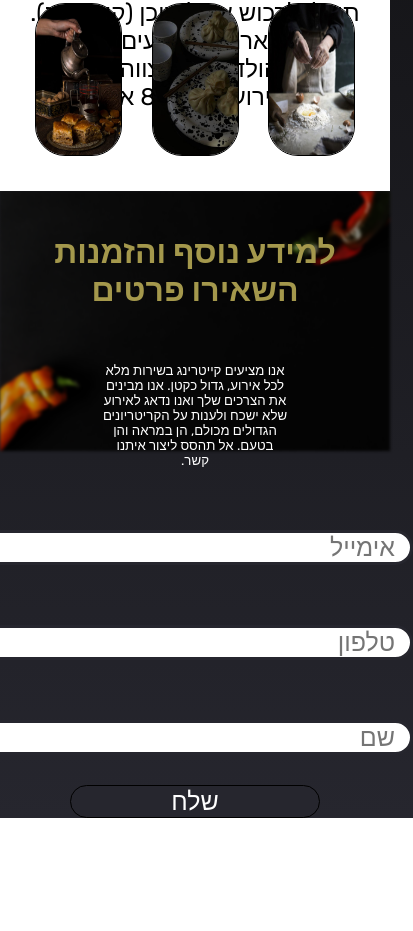
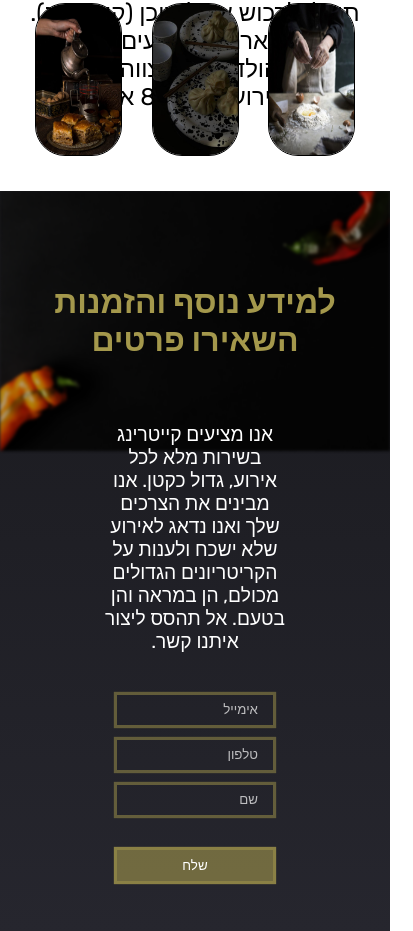
Before and after one commit to YardenSamorai/Chayxana-website, a React (Create React App) app: page / in a window 390 px wide. Shown: the part 934-1865 px from the top of the page, 413 px wide, since content can reach past the window. Before the commit the page ends 1752 px from the top, so only its background shows below. Built offline with nearby package versions, Linux system fonts and the light colour scheme; a web font is replaced by a local one.

Commit message:
Added responsiveness

```diff
--- a/src/components/ContactUs/ContactUs.css
+++ b/src/components/ContactUs/ContactUs.css
@@ -1,10 +1,15 @@
 .contact-container {
     position: relative;
+    /* background: url("../../assets/peppers.jpg");
+    background-size: cover; */
+    overflow: hidden;
+    padding: 50px 0;
 }
 
 .contact-bg {
     filter: brightness(0.7) blur(1.4px);
     position: absolute;
+    top: 0;
     z-index: -1;
     width: 100%;
     height: auto;
@@ -26,15 +31,16 @@
     padding: 10px;
 }
 
-.contact-form-header > h3 {
+.contact-form-header>h3 {
     color: var(--color-green);
     text-align: center;
     font-size: 2.0em;
 }
 
-.contact-form-header > h5 {
+.contact-form-header>h5 {
     color: white;
     font-weight: 400;
+    font-size: 1.2em;
     width: 50%;
     text-align: center;
 }
@@ -44,46 +50,16 @@
     flex-direction: column;
     justify-content: center;
     align-items: center;
+    width: 40%;
+    margin: auto;
 }
 
 .contact-us-inputs>input {
-    font-size: 25px;
-    margin: 30px;
-    width: 400px;
-    text-align: right;
-    -webkit-appearance: none;
-    border-radius: 100px;
-    border: 3px solid #26262E;
-    padding: 0 15px;
-
+    margin-bottom: 15px;
 }
 
-input::-webkit-outer-spin-button,
-input::-webkit-inner-spin-button {
-    -webkit-appearance: none;
-    margin: 0;
-}
-
-button {
-    width: 250px;
-    font-size: 25px;
-    border: 1px solid black;
-    border-radius: 20px;
-    display: flex;
-    justify-content: center;
-    background-color: #26262E;
-    color: white
-}
-
-button:hover {
-    background-color: #676770;
-    color: white;
-    transition-duration: 0.4s;
-}
-
-input:hover {
-    transition-duration: 0.4s;
-    box-shadow: 0px 0px 7px 4px #000000;
+.contact-us-inputs > button {
+    margin-top: 20px;
 }
 
 .contact-us-header>h5 {
--- a/src/components/ContactUs/ContactUs.js
+++ b/src/components/ContactUs/ContactUs.js
@@ -72,10 +72,10 @@ const ContactUs = () => {
                         <h5>אנו מציעים קייטרינג בשירות מלא לכל אירוע, גדול כקטן. אנו מבינים את הצרכים שלך ואנו נדאג לאירוע שלא ישכח ולענות על הקריטריונים הגדולים מכולם, הן במראה והן בטעם. אל תהסס ליצור איתנו קשר.</h5>
                     </div>
                     <div className="contact-us-inputs">
-                        <input placeholder='אימייל' type="email" id="email" onChange={onInputNameHandler} />
-                        <input placeholder='טלפון' type="number" id="phone" onChange={onInputNameHandler} />
-                        <input placeholder='שם' type="text" id="name" onChange={onInputNameHandler} />
-                        <button onClick={onClickSendHandler} >שלח</button>
+                        <input placeholder='אימייל' type="email" id="email" onChange={onInputNameHandler} className="app-input" />
+                        <input placeholder='טלפון' type="phone" id="phone" onChange={onInputNameHandler} className="app-input" />
+                        <input placeholder='שם' type="text" id="name" onChange={onInputNameHandler} className="app-input" />
+                        <button onClick={onClickSendHandler} className="app-btn">שלח</button>
                     </div>
                 </div>
             </form >
```
